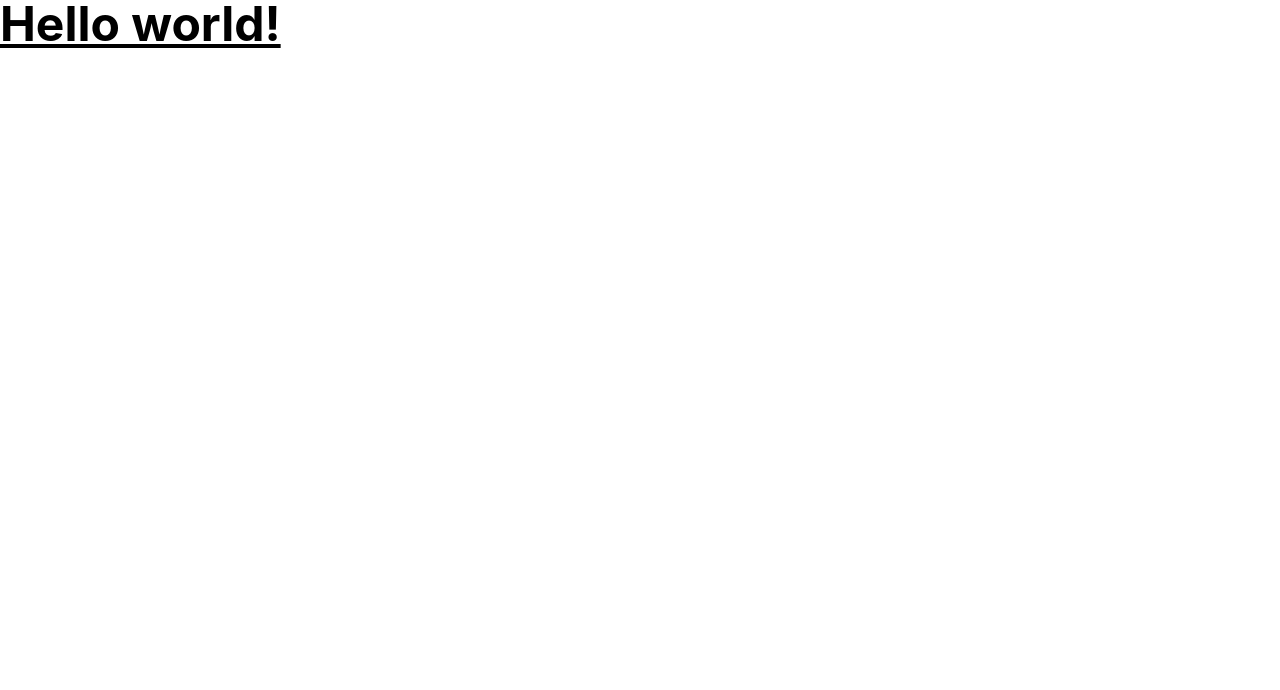
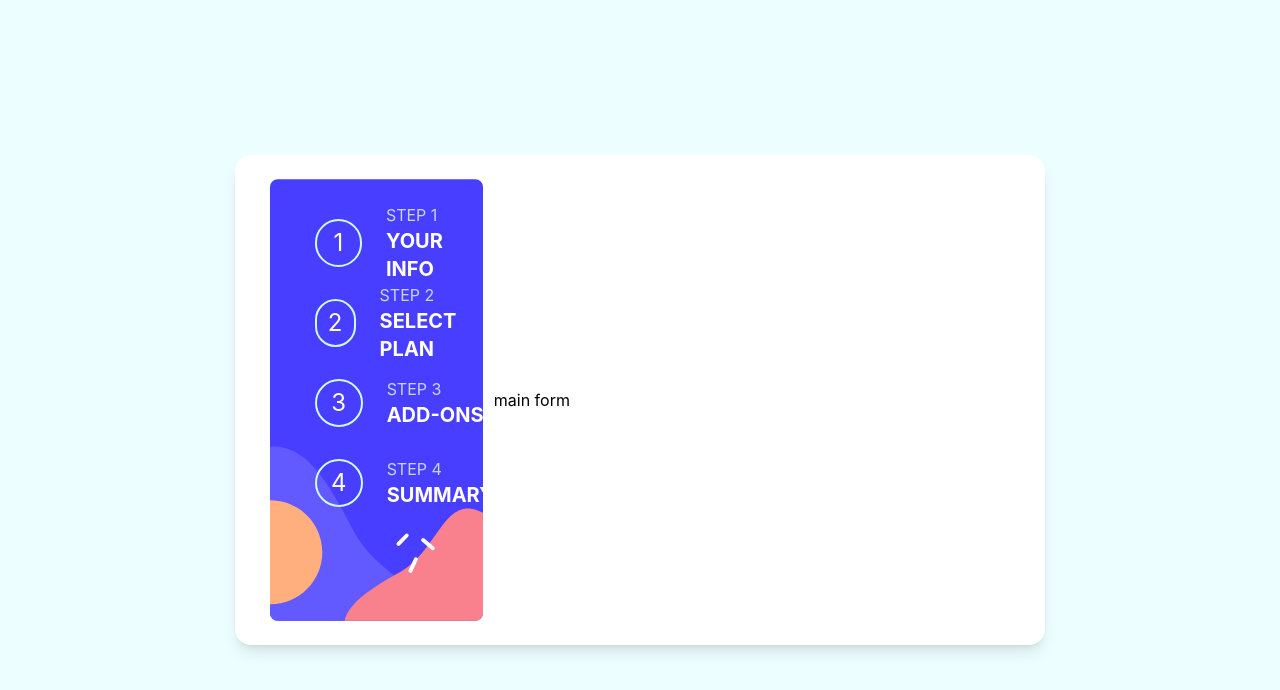
Before and after one commit to BlckTitan/palma, a React (Create React App) app: page / in a window 1280 px wide. Shown: the top 690 px of the page. Built offline with nearby package versions, Linux system fonts and the light colour scheme; the HTML template or start-up script is replaced by a standard one.

Commit message:
Created  the basic from layout and the sidebar component

```diff
--- a/package.json
+++ b/package.json
@@ -9,6 +9,7 @@
     "react": "^18.2.0",
     "react-dom": "^18.2.0",
     "react-scripts": "5.0.1",
+    "sass": "^1.60.0",
     "web-vitals": "^2.1.4"
   },
   "scripts": {
--- a/src/App.js
+++ b/src/App.js
@@ -1,11 +1,23 @@
+//style
+import './style/style.css';
+//component
+import Sidebar from './components/Sidebar';
 function App() {
+
   return (
-    <div className="App">
-      <h1 className="text-5xl font-bold underline">
-        Hello world!
-      </h1>
+    <div className="
+      container max-w-full h-screen flex items-center justify-center
+      bg-cyan-50 p-8 App
+    ">
+      <form className='bg-white w-8/12 h-4/6 rounded-2xl shadow-lg flex items-center'>
+        <div className="sidebar">
+          <Sidebar/>
+        </div>
+        <div className='form_component'>main form</div>
+      </form>
     </div>
   );
 }
 
 export default App;
+//bg-cyan-100'
--- /dev/null
+++ b/src/components/Sidebar.jsx
@@ -0,0 +1,31 @@
+import React from 'react'
+
+export default function Sidebar() {
+    const sidebar_items = [
+        {step_count: 1, step: 'STEP 1', step_title: 'YOUR INFO'},
+        {step_count: 2, step: 'STEP 2', step_title: 'SELECT PLAN'},
+        {step_count: 3, step: 'STEP 3', step_title: 'ADD-ONS'},
+        {step_count: 4, step: 'STEP 4', step_title: 'SUMMARY'},
+    ]
+  return (
+    <>
+        <ul className='mt-8 h-64'>
+
+        {
+            sidebar_items.map((item, index) => (
+                <li className='flex items-center w-full h-16 mt-4 pl-14 text-white' key={index}>
+                <div className='step_count flex justify-center items-center mr-6 text-2xl w-12 h-12 rounded-full border-cyan-100 border-2 border-solid'>
+                    <span>{item.step_count}</span>
+                </div>
+                <div className='step_title'>
+                    <span className='step text-slate-300'>{item.step}</span>
+                    <h2 className='step_title text-xl font-bold'>{item.step_title}</h2>
+                </div>
+                </li>
+            ))
+        }
+
+        </ul>
+</>
+  )
+}
--- /dev/null
+++ b/src/style/style.css
@@ -0,0 +1,14 @@
+form{
+    padding: 1.5rem;
+}
+div.sidebar{
+    background-image: url('../assets/images/bg-sidebar-desktop.svg');
+    background-position: center;
+    background-repeat: no-repeat;
+    background-size: contain;
+    flex: 3;
+    height: 100%;
+}
+div.form_component{
+    flex: 10;
+}
```
Also changed, not shown: 1 other file (tests, documents, lock files or other folders).
